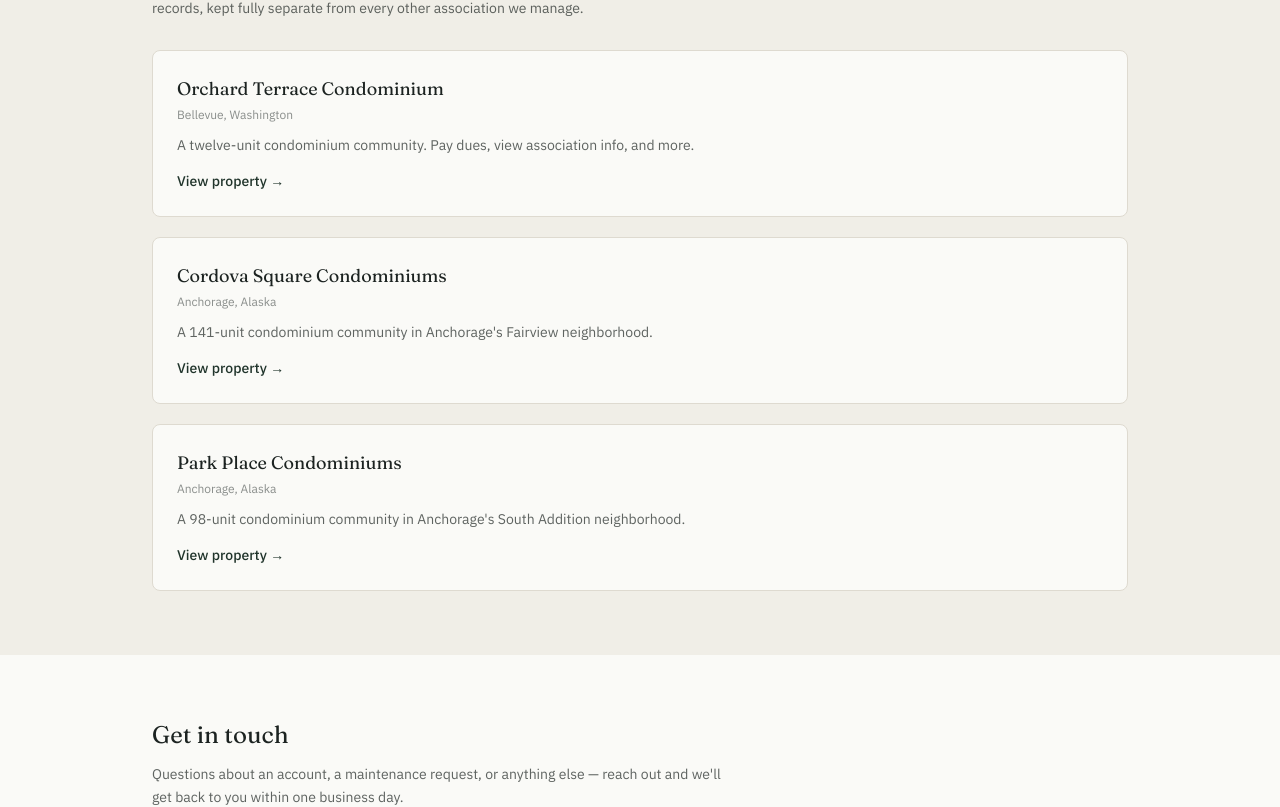
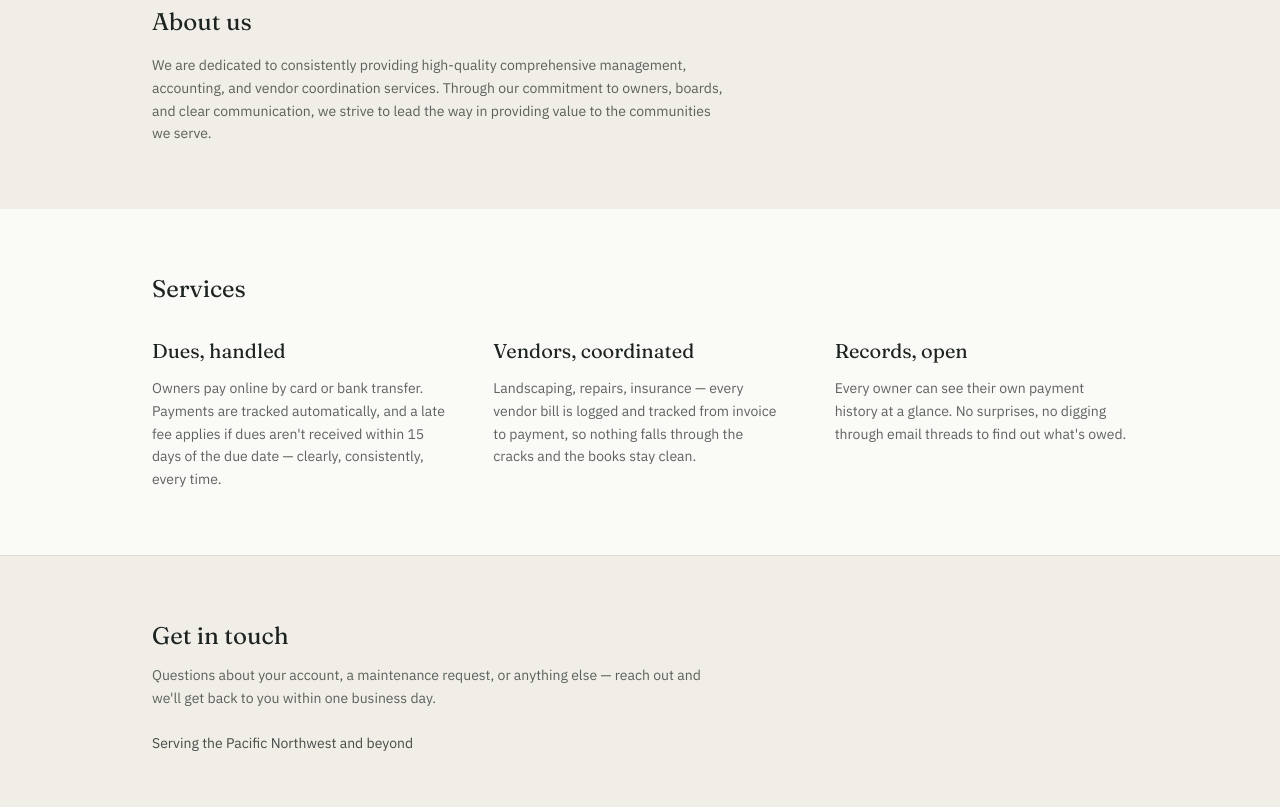
Before and after one commit to jchoidea/HOA-Manager, a Next.js app: page / in a window 1280 px wide. Shown: the part 673-1480 px from the top of the page. Built offline with nearby package versions, Linux system fonts and the light colour scheme.

Commit message:
Update page.tsx

```diff
--- a/app/page.tsx
+++ b/app/page.tsx
@@ -7,8 +7,12 @@ export default function HomePage() {
         <div className="mx-auto flex max-w-5xl items-center justify-between px-6 py-5">
           <span className="font-display text-lg tracking-tight">Quartz Property Group</span>
           <nav className="flex items-center gap-6 text-sm">
-            <a href="#properties" className="text-ink/70 hover:text-ink">Properties</a>
+            <a href="#about" className="text-ink/70 hover:text-ink">About</a>
+            <a href="#services" className="text-ink/70 hover:text-ink">Services</a>
             <a href="#contact" className="text-ink/70 hover:text-ink">Contact</a>
+            <Link href="/pay" className="rounded-full bg-evergreen px-4 py-2 text-paper transition-colors hover:bg-evergreen-dark">
+              Pay dues
+            </Link>
           </nav>
         </div>
       </header>
@@ -24,74 +28,71 @@ export default function HomePage() {
           boards and owners can focus on their community, not the
           administrative load behind it.
         </p>
+        <div className="mt-9">
+          <Link
+            href="/pay"
+            className="rounded-full bg-evergreen px-6 py-3 text-sm font-medium text-paper transition-colors hover:bg-evergreen-dark"
+          >
+            Pay your monthly dues
+          </Link>
+        </div>
       </section>
 
-      <section id="properties" className="border-t border-hairline bg-stone">
+      <section id="about" className="border-t border-hairline bg-stone">
         <div className="mx-auto max-w-5xl px-6 py-16">
-          <h2 className="font-display text-2xl">Properties we manage</h2>
-          <p className="mt-2 max-w-prose text-sm text-ink/70">
-            Each community we work with keeps its own dedicated dues
-            collection and financial records, kept fully separate from every
-            other association we manage.
+          <h2 className="font-display text-2xl">About us</h2>
+          <p className="mt-4 max-w-prose text-sm leading-relaxed text-ink/70">
+            We are dedicated to consistently providing high-quality
+            comprehensive management, accounting, and vendor coordination
+            services. Through our commitment to owners, boards, and clear
+            communication, we strive to lead the way in providing value to
+            the communities we serve.
           </p>
+        </div>
+      </section>
 
-          <div className="mt-8 grid gap-5">
-            <Link
-              href="/orchard-terrace"
-              className="block rounded-lg border border-hairline bg-paper p-6 transition-colors hover:border-evergreen"
-            >
-              <h3 className="font-display text-lg">Orchard Terrace Condominium</h3>
-              <p className="mt-1 text-xs text-ink/50">Bellevue, Washington</p>
-              <p className="mt-3 text-sm text-ink/70">
-                A twelve-unit condominium community. Pay dues, view association
-                info, and more.
+      <section id="services" className="mx-auto max-w-5xl px-6 py-16">
+        <h2 className="font-display text-2xl">Services</h2>
+        <div className="mt-8 grid gap-12 md:grid-cols-3">
+          <div>
+            <h3 className="font-display text-xl">Dues, handled</h3>
+            <p className="mt-3 text-sm leading-relaxed text-ink/70">
+              Owners pay online by card or bank transfer. Payments are
+              tracked automatically, and a late fee applies if dues aren't
+              received within 15 days of the due date — clearly,
+              consistently, every time.
             </p>
-              <span className="mt-4 inline-block text-sm font-medium text-evergreen-dark">
-                View property →
-              </span>
-            </Link>
-
-            <Link
-              href="/cordova-square"
-              className="block rounded-lg border border-hairline bg-paper p-6 transition-colors hover:border-evergreen"
-            >
-              <h3 className="font-display text-lg">Cordova Square Condominiums</h3>
-              <p className="mt-1 text-xs text-ink/50">Anchorage, Alaska</p>
-              <p className="mt-3 text-sm text-ink/70">
-                A 141-unit condominium community in Anchorage's Fairview
-                neighborhood.
+          </div>
+          <div>
+            <h3 className="font-display text-xl">Vendors, coordinated</h3>
+            <p className="mt-3 text-sm leading-relaxed text-ink/70">
+              Landscaping, repairs, insurance — every vendor bill is logged
+              and tracked from invoice to payment, so nothing falls through
+              the cracks and the books stay clean.
             </p>
-              <span className="mt-4 inline-block text-sm font-medium text-evergreen-dark">
-                View property →
-              </span>
-            </Link>
-
-            <Link
-              href="/park-place"
-              className="block rounded-lg border border-hairline bg-paper p-6 transition-colors hover:border-evergreen"
-            >
-              <h3 className="font-display text-lg">Park Place Condominiums</h3>
-              <p className="mt-1 text-xs text-ink/50">Anchorage, Alaska</p>
-              <p className="mt-3 text-sm text-ink/70">
-                A 98-unit condominium community in Anchorage's South Addition
-                neighborhood.
+          </div>
+          <div>
+            <h3 className="font-display text-xl">Records, open</h3>
+            <p className="mt-3 text-sm leading-relaxed text-ink/70">
+              Every owner can see their own payment history at a glance. No
+              surprises, no digging through email threads to find out what's
+              owed.
             </p>
-              <span className="mt-4 inline-block text-sm font-medium text-evergreen-dark">
-                View property →
-              </span>
-            </Link>
           </div>
         </div>
       </section>
 
-      <section id="contact" className="mx-auto max-w-5xl px-6 py-16">
+      <section id="contact" className="border-t border-hairline bg-stone">
+        <div className="mx-auto max-w-5xl px-6 py-16">
           <h2 className="font-display text-2xl">Get in touch</h2>
           <p className="mt-3 max-w-prose text-sm leading-relaxed text-ink/70">
-          Questions about an account, a maintenance request, or anything else —
-          reach out and we'll get back to you within one business day.
+            Questions about your account, a maintenance request, or anything
+            else — reach out and we'll get back to you within one business
+            day.
           </p>
           <div className="mt-6 space-y-1 text-sm text-ink/80">
             <p>Serving the Pacific Northwest and beyond</p>
+          </div>
         </div>
       </section>
 
```
Lines whose indentation alone changed are shown as unchanged.
